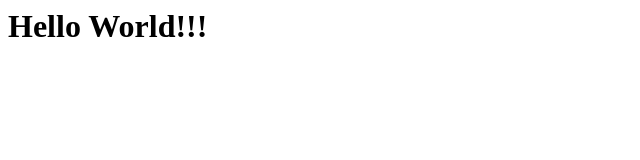
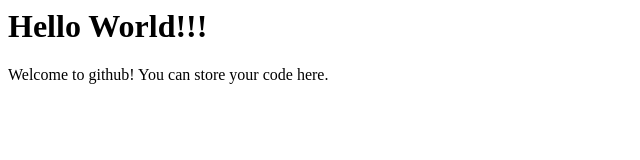
Before and after one commit to naim232/shovanlivebd.github.io, a plain HTML site: page index.html in a window 1280 px wide. Shown: the whole page, without its empty margins (0-640 px from the left). Drawn offline with Linux system fonts and the light colour scheme.

Commit message:
Update index.html

```diff
--- a/index.html
+++ b/index.html
@@ -4,5 +4,6 @@
   </head>
   <body>
     <h1>Hello World!!!</h1>
+    <p>Welcome to github! You can store your code here.</p>
   </body>
 </html>
```
